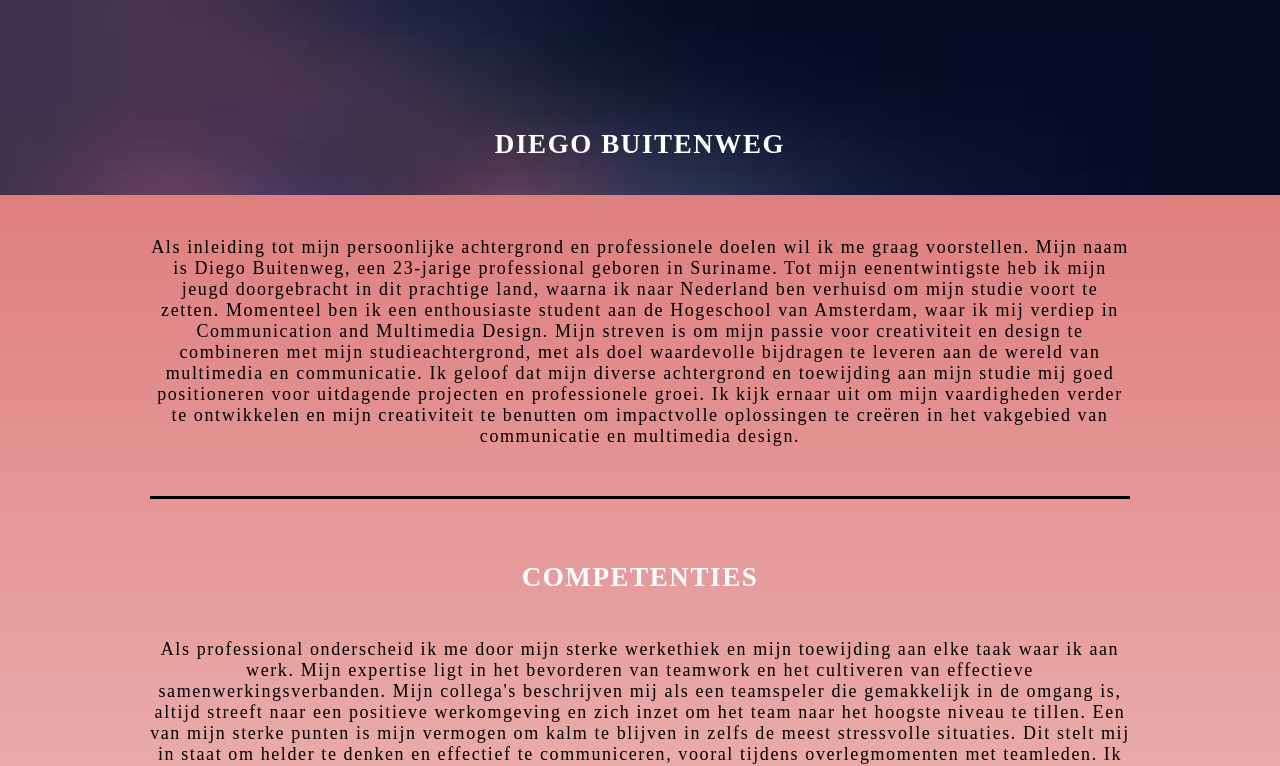
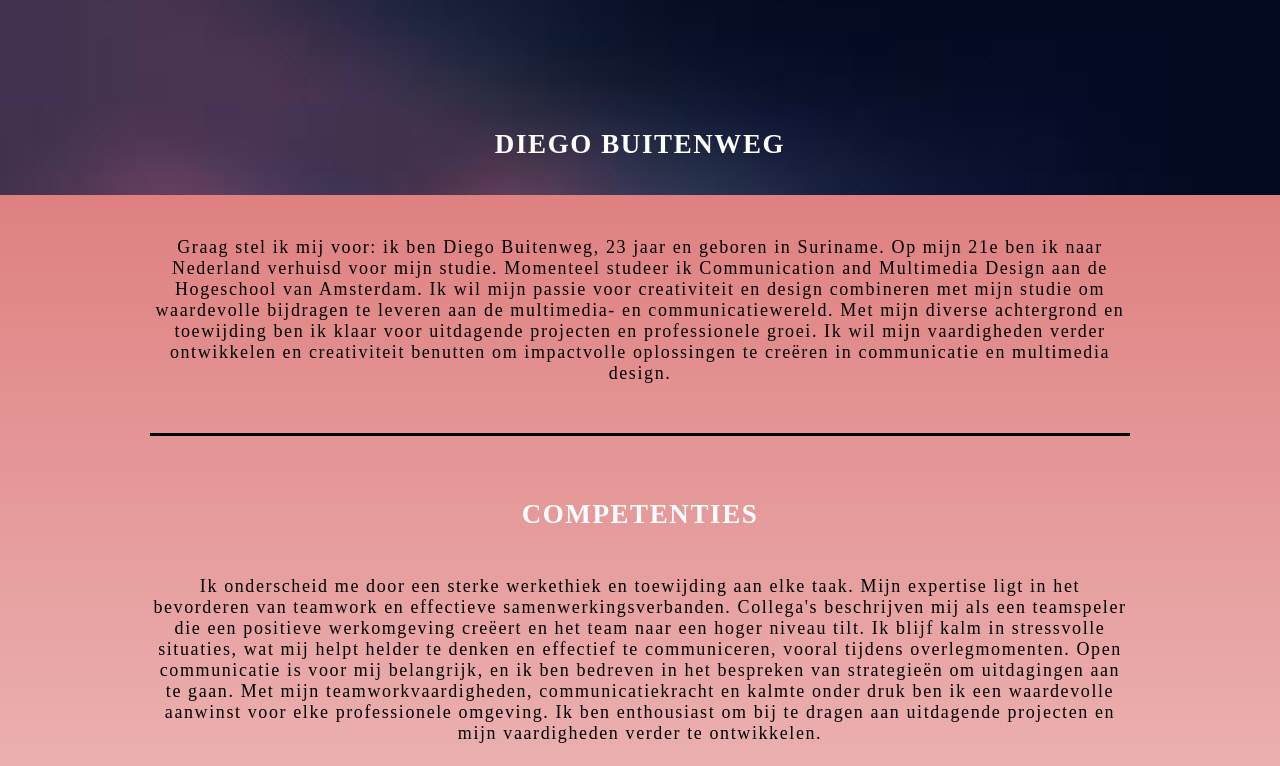
Before and after one commit to Dbuitenweg/portfolio, a plain HTML site: page index.html in a window 1280 px wide. Shown: the part 178-944 px from the top of the page. Drawn offline with Linux system fonts and the light colour scheme; grey boxes are pictures that could not be loaded.

Commit message:
8:56
6-2-2024

```diff
--- a/index.html
+++ b/index.html
@@ -42,40 +42,21 @@
         <div class="body1">
 
             <section class="introductie">
-                <p>Als inleiding tot mijn persoonlijke achtergrond en professionele doelen wil ik me graag voorstellen.
-                    Mijn naam is Diego Buitenweg, een 23-jarige professional geboren in Suriname. Tot mijn
-                    eenentwintigste heb ik mijn jeugd doorgebracht in dit prachtige land, waarna ik naar Nederland ben
-                    verhuisd om mijn studie voort te zetten.
+                <p>Graag stel ik mij voor: ik ben Diego Buitenweg, 23 jaar en geboren in Suriname. Op mijn 21e ben ik naar Nederland verhuisd voor mijn studie.
 
-                    Momenteel ben ik een enthousiaste student aan de Hogeschool van Amsterdam, waar ik mij verdiep in
-                    Communication and Multimedia Design. Mijn streven is om mijn passie voor creativiteit en design te
-                    combineren met mijn studieachtergrond, met als doel waardevolle bijdragen te leveren aan de wereld
-                    van multimedia en communicatie.
+                    Momenteel studeer ik Communication and Multimedia Design aan de Hogeschool van Amsterdam. Ik wil mijn passie voor creativiteit en design combineren met mijn studie om waardevolle bijdragen te leveren aan de multimedia- en communicatiewereld.
 
-                    Ik geloof dat mijn diverse achtergrond en toewijding aan mijn studie mij goed positioneren voor
-                    uitdagende projecten en professionele groei. Ik kijk ernaar uit om mijn vaardigheden verder te
-                    ontwikkelen en mijn creativiteit te benutten om impactvolle oplossingen te creëren in het vakgebied
-                    van communicatie en multimedia design.
+                    Met mijn diverse achtergrond en toewijding ben ik klaar voor uitdagende projecten en professionele groei. Ik wil mijn vaardigheden verder ontwikkelen en creativiteit benutten om impactvolle oplossingen te creëren in communicatie en multimedia design.
                 </p>
             </section>
 
             <section class="overzicht">
                 <h2>COMPETENTIES</h2>
-                <p>Als professional onderscheid ik me door mijn sterke werkethiek en mijn toewijding aan elke taak waar
-                    ik aan werk. Mijn expertise ligt in het bevorderen van teamwork en het cultiveren van effectieve
-                    samenwerkingsverbanden. Mijn collega's beschrijven mij als een teamspeler die gemakkelijk in de
-                    omgang is, altijd streeft naar een positieve werkomgeving en zich inzet om het team naar het hoogste
-                    niveau te tillen.
+                <p>Ik onderscheid me door een sterke werkethiek en toewijding aan elke taak. Mijn expertise ligt in het bevorderen van teamwork en effectieve samenwerkingsverbanden. Collega's beschrijven mij als een teamspeler die een positieve werkomgeving creëert en het team naar een hoger niveau tilt.
 
-                    Een van mijn sterke punten is mijn vermogen om kalm te blijven in zelfs de meest stressvolle
-                    situaties. Dit stelt mij in staat om helder te denken en effectief te communiceren, vooral tijdens
-                    overlegmomenten met teamleden. Ik hecht veel waarde aan open communicatie en ben bedreven in het
-                    bespreken van strategieën om uitdagingen aan te gaan.
+                    Ik blijf kalm in stressvolle situaties, wat mij helpt helder te denken en effectief te communiceren, vooral tijdens overlegmomenten. Open communicatie is voor mij belangrijk, en ik ben bedreven in het bespreken van strategieën om uitdagingen aan te gaan.
 
-                    Door mijn vermogen om in teamverband te werken, mijn communicatieve vaardigheden en mijn kalme
-                    reactie onder druk, ben ik ervan overtuigd een waardevolle aanwinst te zijn voor elke professionele
-                    omgeving. Ik ben enthousiast over de mogelijkheid om mijn bijdrage te leveren aan uitdagende
-                    projecten en om mijn vaardigheden verder te ontwikkelen binnen mijn vakgebied.
+                    Met mijn teamworkvaardigheden, communicatiekracht en kalmte onder druk ben ik een waardevolle aanwinst voor elke professionele omgeving. Ik ben enthousiast om bij te dragen aan uitdagende projecten en mijn vaardigheden verder te ontwikkelen.
                 </p>
             </section>
 
```
Also changed, not shown: werk.html (+9 -8 lines).
